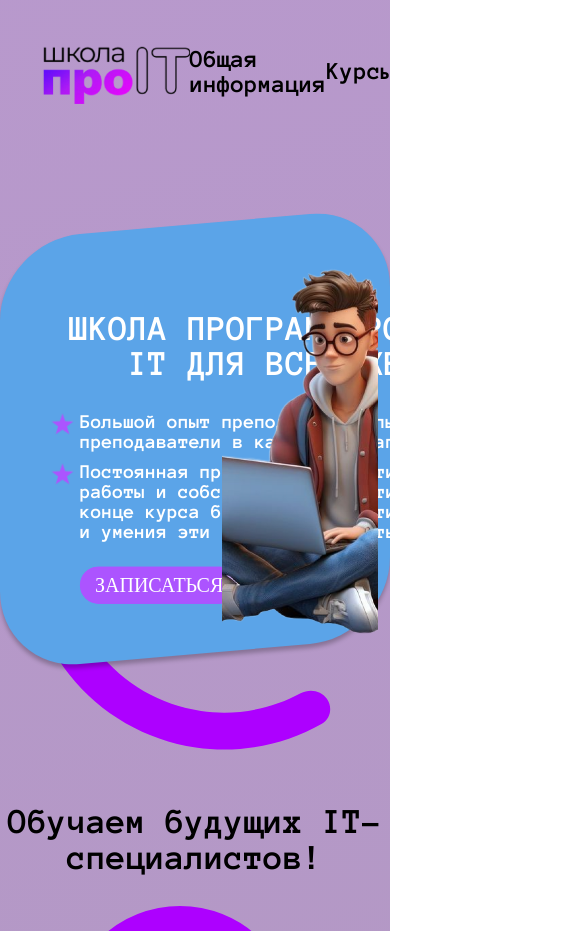
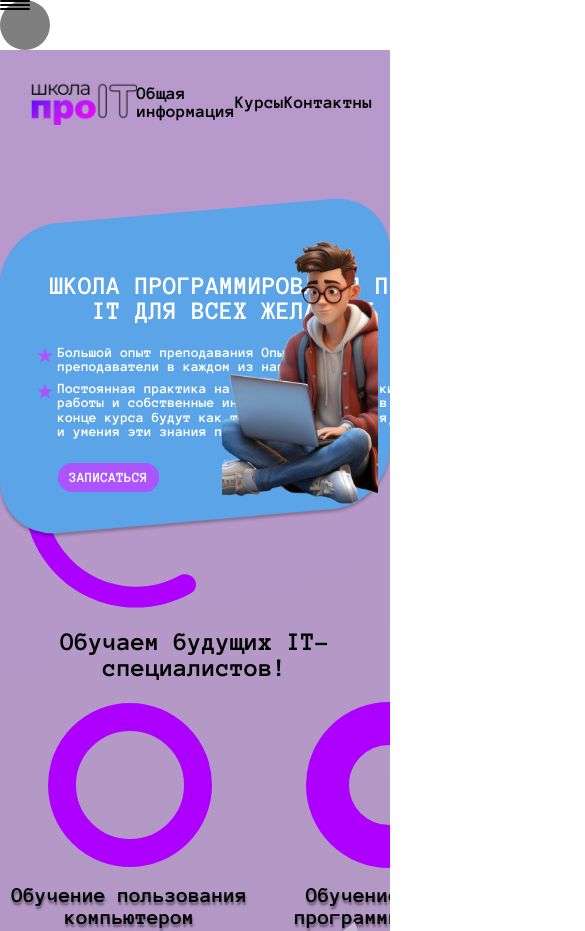
Before and after one commit to Besute/Project-school, a website: page src/index.html in a window 390 px wide. Shown: the top 931 px of the page, 585 px wide, since content can reach past the window. Drawn offline with nearby package versions, Linux system fonts and the light colour scheme; files that its build step writes are made by us from their sources.

Commit message:
Start doing menu-burger

```diff
--- a/src/index.html
+++ b/src/index.html
@@ -8,11 +8,17 @@
       href="https://fonts.googleapis.com/css2?family=Anonymous+Pro:wght@400;700&display=swap"
       rel="stylesheet"
     />
-    <link rel="stylesheet" href="css/style.min.css" />
+    <link rel="stylesheet" href="css/style.css" />
+    <script defer src="script.js"></script>
   </head>
   <body>
     <!-- Общий контейнер -->
-
+    <div class="menu-burger">
+      <form class="menu-burger__form">
+        <input type="checkbox" id="burger-button" name="burger-button" class="menu-burger__button">
+        <label for="burger-button" class="menu-burger__label"></label>
+      </form>
+    </div>
     <div class="container">
       <!-- Первая секция хедер -->
       <header class="header">
@@ -59,21 +65,13 @@
           <div class="header-about__content header-about__content_button">
             <div class="header-about__button">
               <!-- Сам элемент кнопки -->
-              <a href="#" class="button__href button">Записаться</a>
+              <a href="#" class="button__href button anonymous-pro-bold ">Записаться</a>
             </div>
           </div>
         </div>
 
-        <img
-          src="img/Ellipse19.svg"
-          alt="Полукруг"
-          class="semi-circle semi-circle_1"
-        />
-        <img
-          src="img/Ellipse19.svg"
-          alt="Полукруг"
-          class="semi-circle semi-circle_2"
-        />
+        <img src="img/Ellipse19.svg" alt="Полукруг" class="semi-circle semi-circle_1" />
+        <img src="img/Ellipse19.svg" alt="Полукруг" class="semi-circle semi-circle_2" />
 
         <!-- Подсекция с фиолетовыми кружками -->
         <h2 class="title margin-bottom-7rem anonymous-pro-bold anim-text">
@@ -126,7 +124,7 @@
         </p>
 
         <!-- Первая секция сайта -->
-        <section class="first-section">
+        <section class="first-section" id="first-section">
           <div class="sections-main">
             <img
               src="img/Компьютер.svg"
@@ -437,7 +435,7 @@
             </div>
             <div class="filler_section-3 filler--2">
               <div class="grid">
-                <div class="filler--2-right">
+                <div class="filler--2-left">
                   <div class="filler--2-left__item-1"></div>
 
                   <div class="filler--2-left__item-2"></div>
--- a/src/sass/abstracts/_mixins.sass
+++ b/src/sass/abstracts/_mixins.sass
@@ -22,3 +22,13 @@
             transform: translateY(-.3rem)
             text-shadow: $shadow-text
     @include media-hover(none)
+
+@mixin responde($monitor)
+    @if $monitor == desktop
+        @media (max-width: 1208px)
+            @content
+    @if $monitor == tablet
+        @media (max-width: 920px)
+            @content
+    @if $monitor == smaller-desktop
+        @media (max-width: 870px)
--- a/src/sass/base/_base.sass
+++ b/src/sass/base/_base.sass
@@ -6,6 +6,10 @@
 html
     font-size: 62.5%
     overflow-x: hidden
+    @include responde(desktop)
+        font-size: 50%
+    @include responde(tablet)
+        font-size: 45%
 
 .header
     min-height: 136rem
--- a/src/sass/components/_button.sass
+++ b/src/sass/components/_button.sass
@@ -3,7 +3,7 @@
 .button
     background: $color-button
     border-radius: 10rem
-    padding: .7rem 1.5rem
+    padding: 1rem 1.6rem
     display: inline-block
     // Обнуление ссылки
     &__href
--- a/src/sass/components/_footer.sass
+++ b/src/sass/components/_footer.sass
@@ -9,7 +9,7 @@
     .nav
         margin-bottom: 0
 .hr
-    color: $color-white
+    outline: 20rem black
     z-index: 1
     width: 100%
     height: .1rem
--- a/src/sass/components/_semi-circle.sass
+++ b/src/sass/components/_semi-circle.sass
@@ -4,10 +4,16 @@
     position: absolute
     width: 33rem
     height: 33rem
+    @include responde(desktop)
+        width: 26rem
+        height: 26rem
     &_1
-        left: 63%
+        left: 73%
         top: 15%
         transition: all 1s
+        @include responde(desktop)
+            left: 70%
+            top: 20%
         @include media-hover(hover)
             &:hover
                 transform: rotate(360deg)
--- a/src/sass/sections/_first-section.sass
+++ b/src/sass/sections/_first-section.sass
@@ -1,6 +1,7 @@
 .first-section
     text-align: center
     max-height: 125rem
+    position: relative
     &__img
         height: 8rem
         width: 8rem
--- a/src/sass/style.sass
+++ b/src/sass/style.sass
@@ -20,3 +20,4 @@
 @import "components/card.sass"
 @import "components/filler.sass"
 @import "components/footer.sass"
+@import "components/menu-burger.sass"
```
Also changed, not shown: dist/index.html, src/css/style.css, 1 other file.
